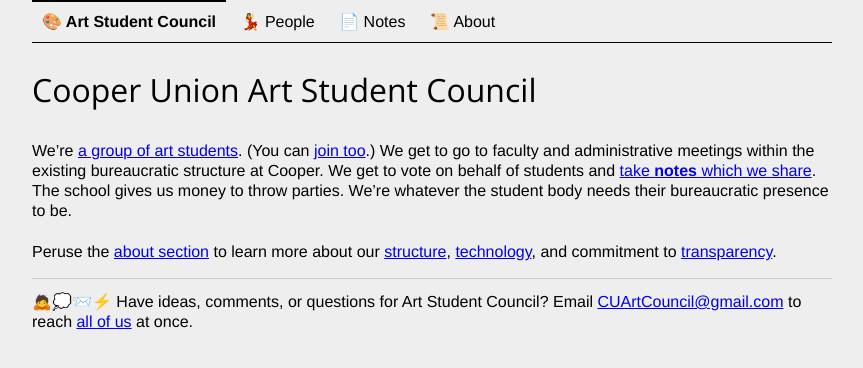
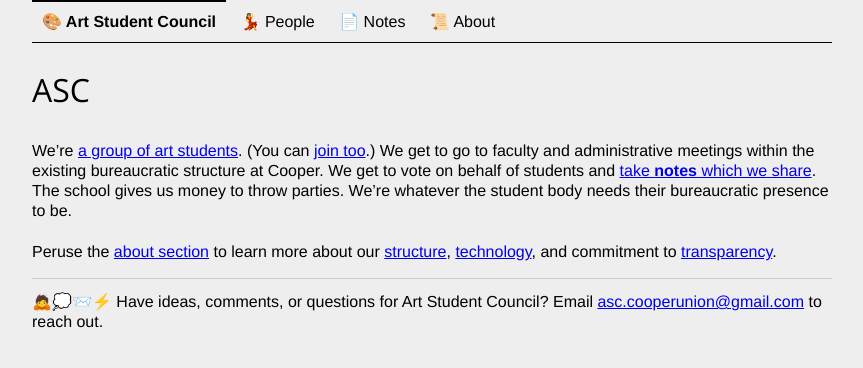
Before and after one commit to CooperASC/cooperasc.github.com, a Jekyll site: the page built from index.md, in a window 1280 px wide. Shown: the top 368 px of the page, without its empty margins (208-1071 px from the left). Built offline with Jekyll 4.4.1, drawn with Linux system fonts in a browser that asks for light colours.

Commit message:
changed title and email

```diff
--- a/index.md
+++ b/index.md
@@ -1,5 +1,5 @@
 ---
-title: Cooper&nbsp;Union Art&nbsp;Student&nbsp;Council
+title: ASC
 layout: index
 body_id: index
 filepath: index.md
@@ -11,4 +11,4 @@
 
 ***
 
-🙇💭📨⚡ Have ideas, comments, or questions for Art Student Council? Email <a href="mailto:CUArtCouncil@gmail.com">CUArtCouncil@gmail.com</a> to reach <a href="/people">all of us</a> at once.
+🙇💭📨⚡ Have ideas, comments, or questions for Art Student Council? Email <a href="mailto:asc.cooperunion@gmail.com">asc.cooperunion@gmail.com</a> to reach out.
```
